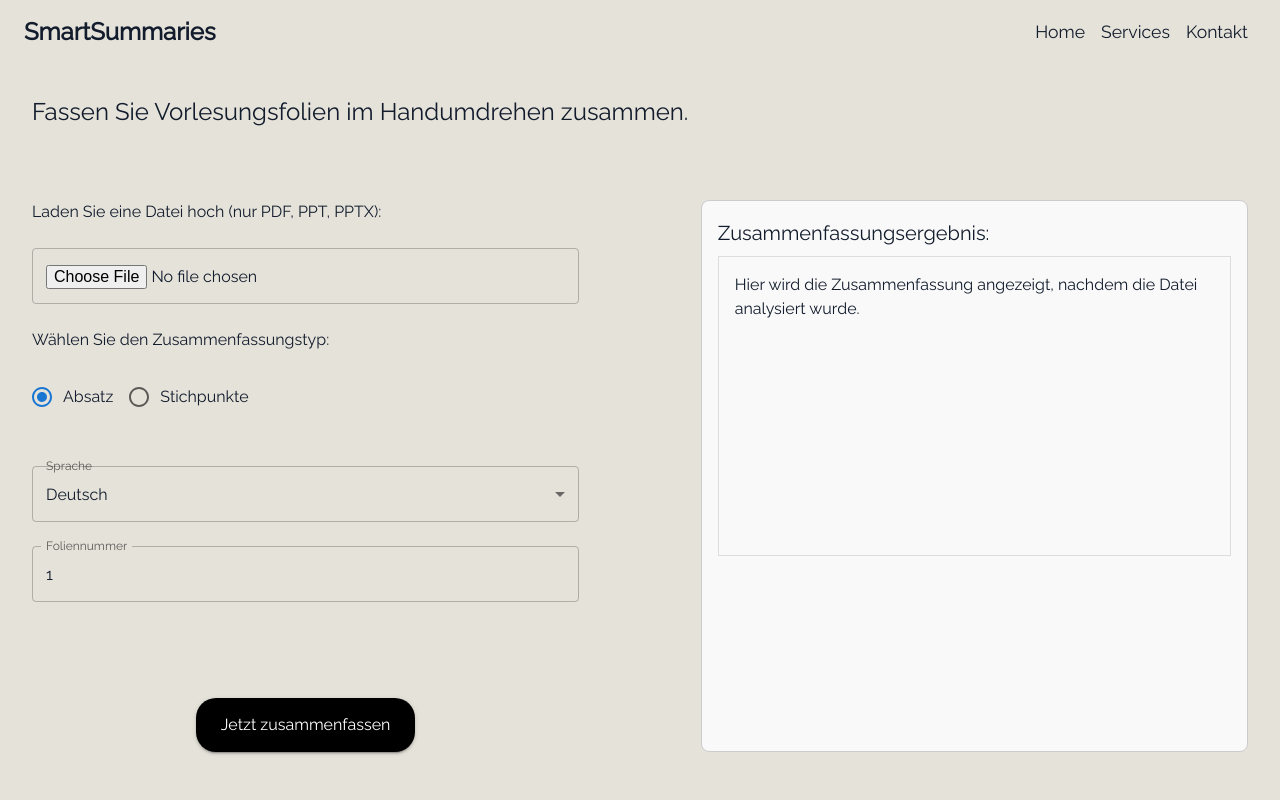
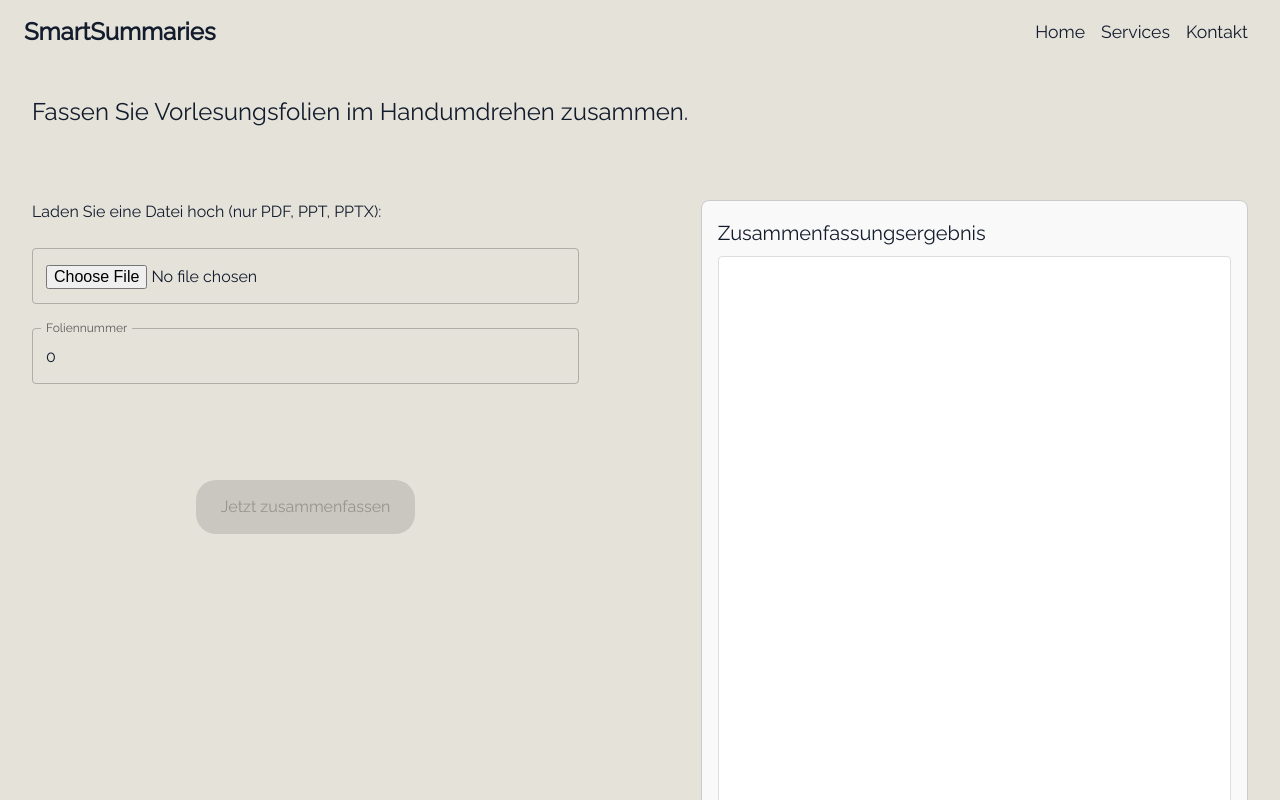
Before and after one commit to vanelle2023/Bachelorarbeit_Zusammenfassungssystem, a React (Create React App) app in the folder ti-folienzusammenfassung/: page /services in a window 1280 px wide. Shown: the top 800 px of the page. Built offline with nearby package versions, Linux system fonts and the light colour scheme.

Commit message:
CLIP im Backend und Services anpassen

```diff
--- a/ti-folienzusammenfassung/src/pages/Services.js
+++ b/ti-folienzusammenfassung/src/pages/Services.js
@@ -1,78 +1,86 @@
 import React, { useState } from 'react';
-import { Box, Button, Typography, TextField, Select, MenuItem, FormControl, InputLabel, RadioGroup, FormControlLabel, Radio } from '@mui/material';
+import { Box, Button, Typography, TextField, FormControl, CircularProgress } from '@mui/material';
 
 const Services = () => {
   const [file, setFile] = useState(null);
-  const [summaryType, setSummaryType] = useState('paragraph');
-  const [language, setLanguage] = useState('de');
-  const [slideNumber, setSlideNumber] = useState(1); // Neu: State für die Foliennummer
-  const [summaryResult, setSummaryResult] = useState('');
+  const [slideNumber, setSlideNumber] = useState(0);
+  const [loading, setLoading] = useState(false);
+  const [summaryResult, setSummaryResult] = useState(null);
+  const [error, setError] = useState(null);
+  const [totalSlides, setTotalSlides] = useState(0);
 
-  const handleFileUpload = (e) => {
+  const handleFileUpload = async (e) => {
     const uploadedFile = e.target.files[0];
     if (uploadedFile && ['application/pdf', 'application/vnd.ms-powerpoint', 'application/vnd.openxmlformats-officedocument.presentationml.presentation'].includes(uploadedFile.type)) {
       setFile(uploadedFile);
+      setError(null);
+
+      // Optional: Anzahl der Folien ermitteln
+      try {
+        const formData = new FormData();
+        formData.append('file', uploadedFile);
+        const response = await fetch('http://127.0.0.1:8000/get_slides_count/', {
+          method: 'POST',
+          body: formData,
+        });
+        const data = await response.json();
+        setTotalSlides(data.total_slides);
+      } catch (error) {
+        console.error('Fehler beim Ermitteln der Folienanzahl:', error);
+      }
     } else {
-      alert('Nur PDF-, PPT- oder PPTX-Dateien sind zulässig.');
+      setError('Nur PDF-, PPT- oder PPTX-Dateien sind zulässig.');
       setFile(null);
     }
   };
 
-  const handleSummaryTypeChange = (e) => {
-    setSummaryType(e.target.value);
-  };
-
-  const handleLanguageChange = (e) => {
-    setLanguage(e.target.value);
-  };
-
   const handleSlideNumberChange = (e) => {
-    setSlideNumber(e.target.value); // Neu: Ändere die Foliennummer
+    const value = parseInt(e.target.value);
+    if (!isNaN(value) && value >= 0 && (!totalSlides || value < totalSlides)) {
+      setSlideNumber(value);
+      setError(null);
+    } else {
+      setError(`Bitte geben Sie eine gültige Foliennummer zwischen 0 und ${totalSlides - 1} ein.`);
+    }
   };
 
   const handleSubmit = async () => {
     if (!file) {
-      alert('Bitte laden Sie eine Datei hoch.');
+      setError('Bitte laden Sie eine Datei hoch.');
       return;
     }
 
+    setLoading(true);
+    setError(null);
+    setSummaryResult(null);
+
     const formData = new FormData();
     formData.append('file', file);
+    formData.append('slide_number', slideNumber.toString());
 
     try {
-      // Datei hochladen
-      const uploadResponse = await fetch('http://127.0.0.1:8000/uploadfile/', {
+      const response = await fetch('http://127.0.0.1:8000/uploadfile/', {
         method: 'POST',
         body: formData,
       });
 
-      if (uploadResponse.ok) {
-        const uploadData = await uploadResponse.json();
-        const filePath = uploadData.file_path; // Dateipfad vom Backend speichern
+      if (!response.ok) {
+        const errorData = await response.json();
+        throw new Error(errorData.detail || 'Ein Fehler ist aufgetreten');
+      }
 
-        // Anfrage zum Verarbeiten der Folie senden
-        const processFormData = new FormData();
-        processFormData.append('file_path', filePath);
-        processFormData.append('slide_number', slideNumber); // Neu: Foliennummer hinzufügen
+      const data = await response.json();
 
-        const processResponse = await fetch('http://127.0.0.1:8000/process_slide/', {
-          method: 'POST',
-          body: processFormData,
+      setSummaryResult({
+        originalText: data.result.original_text,
+        summary: data.result.summary,
+        imagePath: data.result.image_path,
+        currentSlide: slideNumber
       });
-
-        if (processResponse.ok) {
-          const processData = await processResponse.json();
-          setSummaryResult(processData.summary); // Zeige das Zusammenfassungsergebnis
-        } else {
-          const errorData = await processResponse.json();
-          alert('Fehler beim Verarbeiten: ' + errorData.detail);
-        }
-      } else {
-        const errorData = await uploadResponse.json();
-        alert('Fehler beim Hochladen: ' + errorData.detail);
-      }
     } catch (error) {
-      console.error('Fehler:', error);
+      setError(error.message);
+    } finally {
+      setLoading(false);
     }
   };
 
@@ -93,49 +101,41 @@ const Services = () => {
             </Typography>
             <TextField
               type="file"
-              inputProps={{ accept: '.pdf,.ppt,.pptx' }}  // Akzeptiere nur bestimmte Dateiformate
+              inputProps={{ accept: '.pdf,.ppt,.pptx' }}
               onChange={handleFileUpload}
+              error={!!error && error.includes('Datei')}
+              helperText={error && error.includes('Datei') ? error : ''}
             />
           </FormControl>
 
-          {/* Auswahl: Absatz oder Stichpunkte */}
-          <FormControl component="fieldset" sx={{ mb: 3 }}>
-            <Typography variant="body1" sx={{ mb: 3 }} gutterBottom>
-              Wählen Sie den Zusammenfassungstyp:
-            </Typography>
-            <RadioGroup row value={summaryType} sx={{ mb: 3 }} onChange={handleSummaryTypeChange}>
-              <FormControlLabel value="paragraph" control={<Radio />} label="Absatz" />
-              <FormControlLabel value="bullet_points" control={<Radio />} label="Stichpunkte" />
-            </RadioGroup>
-          </FormControl>
-
-          {/* Sprachauswahl */}
-          <FormControl fullWidth sx={{ mb: 3 }}>
-            <InputLabel id="language-select-label">Sprache</InputLabel>
-            <Select
-              labelId="language-select-label"
-              id="language-select"
-              value={language}
-              onChange={handleLanguageChange}
-            >
-              <MenuItem value="de">Deutsch</MenuItem>
-              <MenuItem value="en">Englisch</MenuItem>
-            </Select>
-          </FormControl>
-
-          {/* Neu: Eingabefeld für die Foliennummer */}
+          {/* Foliennummer mit Validierung */}
           <FormControl fullWidth sx={{ mb: 3 }}>
             <TextField
               label="Foliennummer"
               type="number"
               value={slideNumber}
               onChange={handleSlideNumberChange}
+              error={!!error && error.includes('Foliennummer')}
+              helperText={
+                error && error.includes('Foliennummer')
+                  ? error
+                  : totalSlides
+                  ? `Verfügbare Folien: 0-${totalSlides - 1}`
+                  : ''
+              }
+              inputProps={{
+                min: 0,
+                max: totalSlides > 0 ? totalSlides - 1 : undefined
+              }}
             />
           </FormControl>
 
           {/* Button zum Zusammenfassen */}
           <Box sx={{ display: 'flex', justifyContent: 'center', mt: 4 }}>
-            <Button variant="contained" color="primary" sx={{
+            <Button
+              variant="contained"
+              color="primary"
+              sx={{
                 mt: 5,
                 bgcolor: 'black',
                 fontWeight: 500,
@@ -145,13 +145,19 @@ const Services = () => {
                 '&:hover': {
                   bgcolor: 'gray',
                 },
-            }} onClick={handleSubmit}>
-              Jetzt zusammenfassen
+                '&:disabled': {
+                  bgcolor: 'rgba(0, 0, 0, 0.12)',
+                }
+              }}
+              onClick={handleSubmit}
+              disabled={loading || !file || (error && error.includes('Foliennummer'))}
+            >
+              {loading ? <CircularProgress size={24} color="inherit" /> : 'Jetzt zusammenfassen'}
             </Button>
           </Box>
         </Box>
 
-        {/* Rechte Seite: Zusammenfassungsergebnis */}
+        {/* Rechte Seite: Ergebnisanzeige */}
         <Box
           sx={{
             width: '45%',
@@ -161,14 +167,123 @@ const Services = () => {
             backgroundColor: '#f9f9f9',
           }}
         >
-          <Typography variant="h6" gutterBottom>
-            Zusammenfassungsergebnis:
+          <Typography variant="h6" gutterBottom sx={{ display: 'flex', justifyContent: 'space-between', alignItems: 'center' }}>
+            <span>Zusammenfassungsergebnis</span>
+            {summaryResult && (
+              <Typography variant="body2" component="span" sx={{ color: 'text.secondary' }}>
+                Folie {summaryResult.currentSlide}
+                {totalSlides > 0 && ` von ${totalSlides - 1}`}
               </Typography>
-          <Box sx={{ height: '300px', overflowY: 'auto', padding: '1rem', border: '1px solid #ddd' }}>
-            {/* Hier wird die Zusammenfassung angezeigt */}
-            <Typography variant="body1">
-              {summaryResult || 'Hier wird die Zusammenfassung angezeigt, nachdem die Datei analysiert wurde.'}
+            )}
           </Typography>
+
+          <Box
+            sx={{
+              height: '600px',
+              overflowY: 'auto',
+              padding: '1rem',
+              border: '1px solid #ddd',
+              borderRadius: '4px',
+              backgroundColor: 'white',
+            }}
+          >
+            {loading && (
+              <Box sx={{
+                display: 'flex',
+                justifyContent: 'center',
+                alignItems: 'center',
+                height: '100%',
+                flexDirection: 'column',
+                gap: 2
+              }}>
+                <CircularProgress />
+                <Typography variant="body2" color="text.secondary">
+                  Folie wird verarbeitet...
+                </Typography>
+              </Box>
+            )}
+
+            {error && (
+              <Box sx={{
+                p: 2,
+                bgcolor: '#ffebee',
+                borderRadius: 1,
+                border: '1px solid #ffcdd2'
+              }}>
+                <Typography color="error">
+                  {error}
+                </Typography>
+              </Box>
+            )}
+
+            {summaryResult && (
+              <Box sx={{ display: 'flex', flexDirection: 'column', gap: 3 }}>
+                {/* Folienbild */}
+                {summaryResult.imagePath && (
+                  <Box sx={{ mb: 3 }}>
+                    <Typography variant="subtitle1" gutterBottom sx={{ color: 'text.primary', fontWeight: 500 }}>
+                      Folienbild:
+                    </Typography>
+                    <Box sx={{
+                      border: '1px solid #ddd',
+                      borderRadius: '4px',
+                      overflow: 'hidden',
+                      boxShadow: '0 2px 4px rgba(0,0,0,0.1)'
+                    }}>
+                      <img
+                        src={`http://127.0.0.1:8000${summaryResult.imagePath}`}
+                        alt="Folienvorschau"
+                        style={{
+                          maxWidth: '100%',
+                          height: 'auto',
+                          display: 'block'
+                        }}
+                      />
+                    </Box>
+                  </Box>
+                )}
+
+                {/* Originaltext */}
+                <Box sx={{ mb: 3 }}>
+                  <Typography variant="subtitle1" gutterBottom sx={{ color: 'text.primary', fontWeight: 500 }}>
+                    Originaltext:
+                  </Typography>
+                  <Box sx={{
+                    p: 2,
+                    bgcolor: '#f5f5f5',
+                    borderRadius: '4px',
+                    border: '1px solid #e0e0e0'
+                  }}>
+                    <Typography variant="body2" sx={{
+                      whiteSpace: 'pre-wrap',
+                      color: 'text.secondary'
+                    }}>
+                      {summaryResult.originalText || 'Kein Originaltext verfügbar'}
+                    </Typography>
+                  </Box>
+                </Box>
+
+                {/* Zusammenfassung */}
+                <Box>
+                  <Typography variant="subtitle1" gutterBottom sx={{ color: 'text.primary', fontWeight: 500 }}>
+                    Zusammenfassung:
+                  </Typography>
+                  <Box sx={{
+                    p: 2,
+                    bgcolor: '#e3f2fd',
+                    borderRadius: '4px',
+                    border: '1px solid #bbdefb'
+                  }}>
+                    <Typography variant="body1" sx={{
+                      whiteSpace: 'pre-wrap',
+                      color: 'text.primary'
+                    }}>
+                      {summaryResult.summary || 'Keine Zusammenfassung verfügbar'}
+                    </Typography>
+                  </Box>
+                </Box>
+              </Box>
+            )}
           </Box>
         </Box>
       </Box>
```
Also changed, not shown: 4 other files (tests, documents, lock files or other folders). Lines whose indentation alone changed are shown as unchanged.
